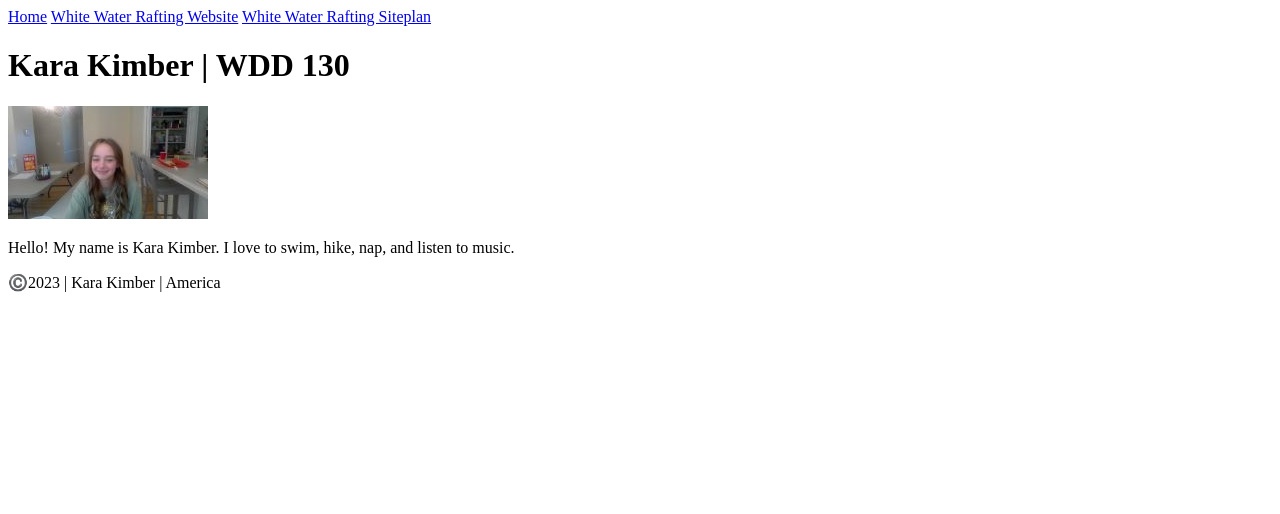
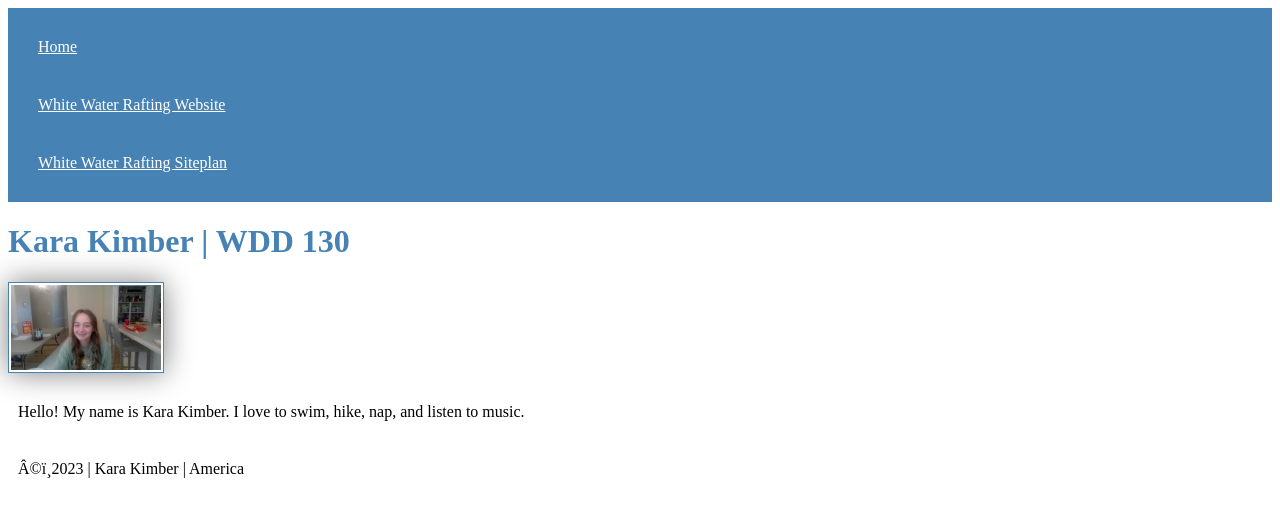
Before and after one commit to karak0/WWD130, a plain HTML site: page index.html in a window 1280 px wide. Drawn offline with Linux system fonts and the light colour scheme.

Commit message:
css style

```diff
--- a/index.html
+++ b/index.html
@@ -1,6 +1,7 @@
 <!DOCTYPE html>
 <html lang="en-us">
 <head>
+    <link rel="stylesheet" href="styles/styles.css"
     <meta charset="utf-8"
     <meta name="viewport" content="width=device-width,intiial-scale=1.0">
     <title>Kara Kimber | WDD 130</title>
--- /dev/null
+++ b/styles/styles.css
@@ -0,0 +1,22 @@
+nav {
+    background-color: steelblue;
+    padding: 10px;
+}
+nav a {
+    color: white;
+    display: block;
+    padding: 20px;
+}
+h1 {
+    color: steelblue;
+}
+img {
+    width: 150px;
+    height: auto;
+    border: 1px solid steelblue;
+    padding: 2px;
+    box-shadow: 0 0 30px gray;
+}
+p {
+    padding: 10px;
+}
```
